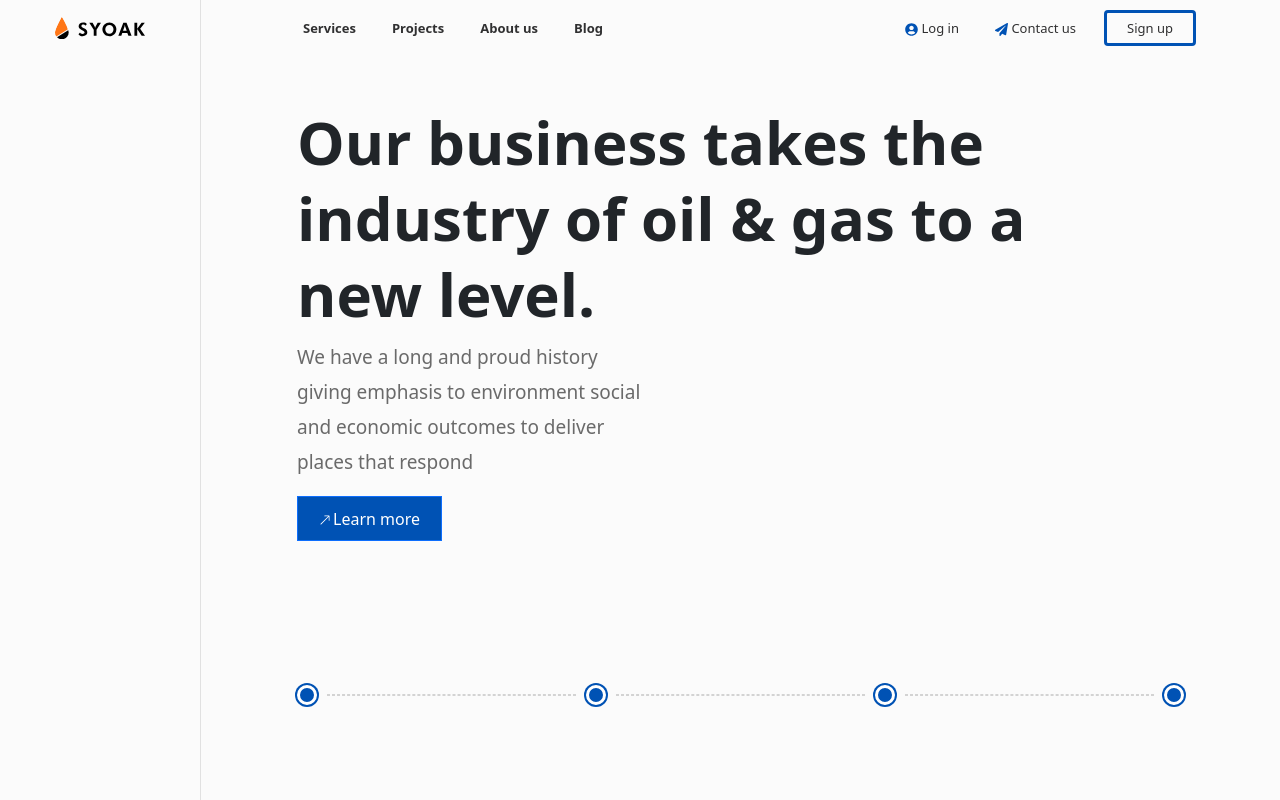
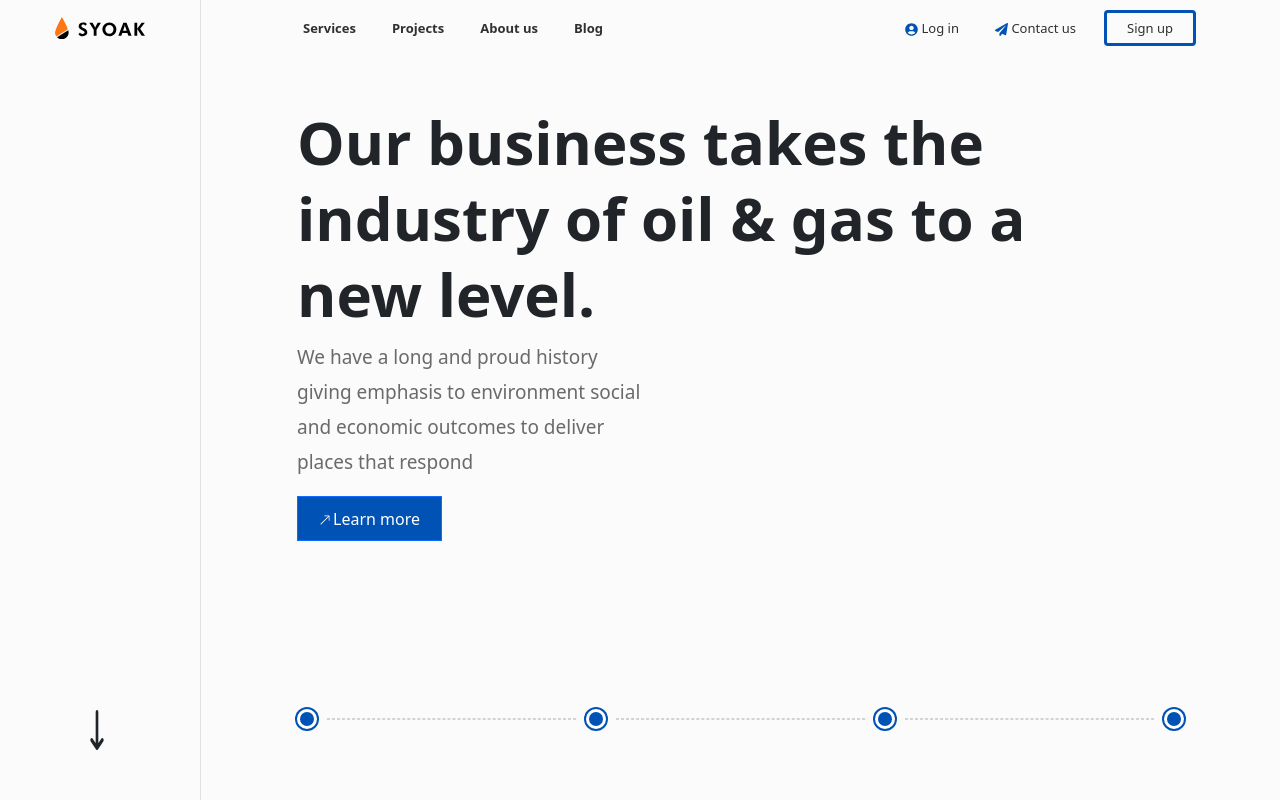
Before and after one commit to alabak48/syoak-web-application, a React (Create React App) app: page / in a window 1280 px wide. Shown: the top 800 px of the page. Built offline with nearby package versions, Linux system fonts and the light colour scheme.

Commit message:
Carousel and navigation fix

```diff
--- a/src/components/buttonnavigation/ButtonNavigation.css
+++ b/src/components/buttonnavigation/ButtonNavigation.css
@@ -2,3 +2,8 @@
     display: flex;
     align-items: center;
 }
+
+.navigation__arrow-icon{
+    margin-left: -160px;
+    margin-bottom: -350px;
+}
--- a/src/components/buttonnavigation/ButtonNavigation.js
+++ b/src/components/buttonnavigation/ButtonNavigation.js
@@ -1,9 +1,12 @@
 import React from 'react';
-import { Col, Container, Row } from 'react-bootstrap';
+import {Col, Container, Row} from 'react-bootstrap';
 import './ButtonNavigation.css';
+import {HiOutlineArrowNarrowDown} from 'react-icons/hi'
 
-const ButtonNavigation= () => {
+const ButtonNavigation = () => {
     return (
+        <>
+            <HiOutlineArrowNarrowDown className="navigation__arrow-icon" style={{ transform: "scaleX(2) scaleY(3)" }} />
             <Container className="navigation-btn pt-5 pb-5">
                 <Row>
                     <Col lg={12} className="navigation-btn mt-5 px-5 pt-5">
@@ -23,6 +26,7 @@ const ButtonNavigation= () => {
                     </Col>
                 </Row>
             </Container>
+        </>
     );
 };
 
```
Lines whose indentation alone changed are shown as unchanged.
